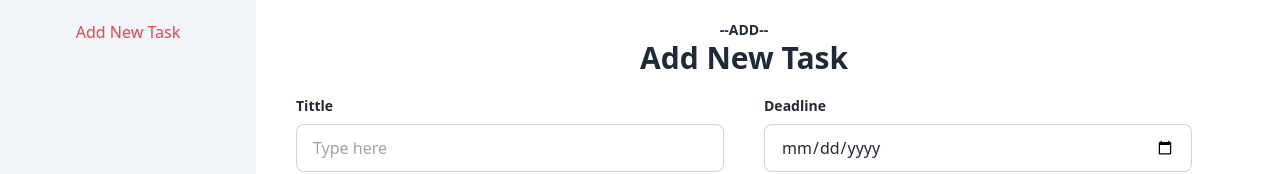
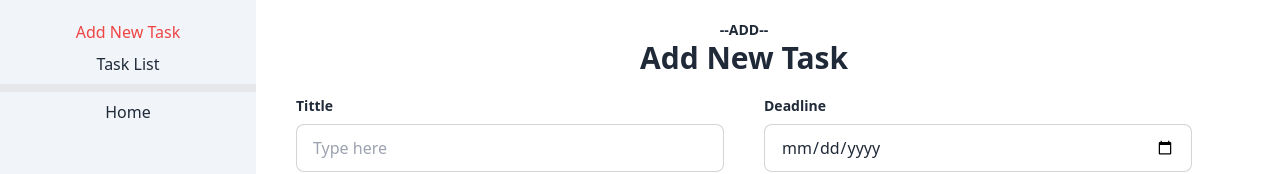
Before and after one commit to tanjilahamed99/SloveIt-clinet, a React (Vite) app: page /dashboard/addTask in a window 1280 px wide. Shown: the top 174 px of the page. Built offline with nearby package versions, Linux system fonts and the light colour scheme; no server answers.

Commit message:
task list route added

```diff
--- a/src/Layout/Dashboard/Dashboard.jsx
+++ b/src/Layout/Dashboard/Dashboard.jsx
@@ -1,4 +1,4 @@
-import { NavLink, Outlet } from "react-router-dom";
+import { Link, NavLink, Outlet } from "react-router-dom";
 
 const Dashboard = () => {
 
@@ -13,13 +13,27 @@ const Dashboard = () => {
                 Add New Task
             </NavLink>
         </li>
+        <li>
+            <NavLink
+                to="/dashboard/task"
+                className={({ isActive, isPending }) =>
+                    isPending ? "pending" : isActive ? "text-red-500" : ""
+                }
+            >
+                Task List
+            </NavLink>
+        </li>
+        <hr className="text-black font-bold border-4" />
+        <li>
+            <Link to={'/'}>Home</Link>
+        </li>
     </>
 
 
     return (
         <div className="flex container mx-auto gap-10">
             <div className="bg-slate-100 h-[100vh] w-[20%] py-5 ">
-                <ul className="text-center">
+                <ul className="text-center space-y-2">
                     {
                         ulLinks
                     }
--- a/src/Pages/Dashboard/AddTask/AddTask.jsx
+++ b/src/Pages/Dashboard/AddTask/AddTask.jsx
@@ -1,14 +1,32 @@
 import { useForm } from "react-hook-form";
 import SectionTittle from "../../../Shared/SectionTittle";
+import useAXiosPublic from "../../../Hooks/AxiosPublic/useAXiosPublic";
+import Swal from "sweetalert2";
 
 const AddTask = () => {
-    const { register, handleSubmit } = useForm()
+    const { register, handleSubmit,reset } = useForm()
+    const axiosPublic = useAXiosPublic()
 
     const onSubmit = (data) => {
+        const newTask = {
+            tittle: data.tittle,
+            desc: data.desc,
+            deadline: data.deadline,
+            priority: data.priority
+        }
 
-
-
-        console.log(data)
+        axiosPublic.post('/task', newTask)
+            .then(res => {
+                if (res.data.acknowledged) {
+                    Swal.fire({
+                        icon: "success",
+                        title: "created a new task",
+                        showConfirmButton: false,
+                        timer: 1500
+                    })
+                    reset()
+                }
+            })
     }
 
 
@@ -18,15 +36,15 @@ const AddTask = () => {
             <form onSubmit={handleSubmit(onSubmit)} className="grid grid-cols-2 gap-10">
                 <div>
                     <h2 className="text-sm font-bold mb-2">Tittle</h2>
-                    <input type="text" {...register("tittle")} placeholder="Type here" className="input input-bordered w-full" />
+                    <input required type="text" {...register("tittle")} placeholder="Type here" className="input input-bordered w-full" />
                 </div>
                 <div>
                     <h2 className="text-sm font-bold mb-2">Deadline</h2>
-                    <input {...register("deadline")} type="date" placeholder="Type here" className="input input-bordered w-full" />
+                    <input required {...register("deadline")} type="date" placeholder="Type here" className="input input-bordered w-full" />
                 </div>
                 <div>
                     <h2 className="text-sm font-bold mb-2">Priority</h2>
-                    <select {...register("priority")} className="select select-bordered w-full">
+                    <select required {...register("priority")} className="select select-bordered w-full">
                         <option disabled selected>Select</option>
                         <option>low</option>
                         <option>Moderate</option>
@@ -35,7 +53,7 @@ const AddTask = () => {
                 </div>
                 <div className="">
                     <h2 className="text-sm font-bold mb-2">Description</h2>
-                    <textarea {...register("desc")} className="textarea textarea-bordered w-full" placeholder="Bio"></textarea>
+                    <textarea required {...register("desc")} className="textarea textarea-bordered w-full" placeholder="Bio"></textarea>
                 </div>
                 <button type="submit" className="btn btn-outline col-span-2">Create Task</button>
             </form>
--- /dev/null
+++ b/src/Pages/Dashboard/Task/Task.jsx
@@ -0,0 +1,9 @@
+const Task = () => {
+    return (
+        <div>
+
+        </div>
+    );
+};
+
+export default Task;
```
Also changed, not shown: src/Router/Router.jsx (+6 -1 lines).
